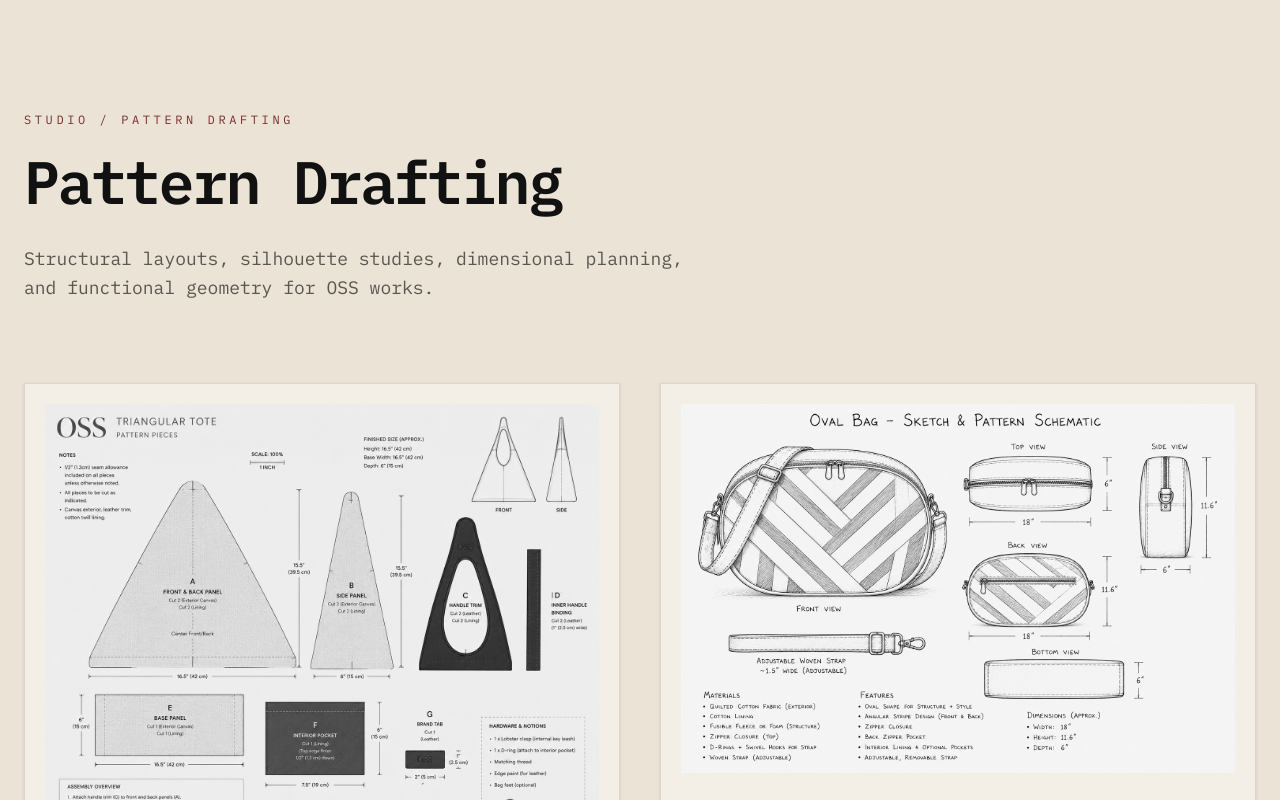
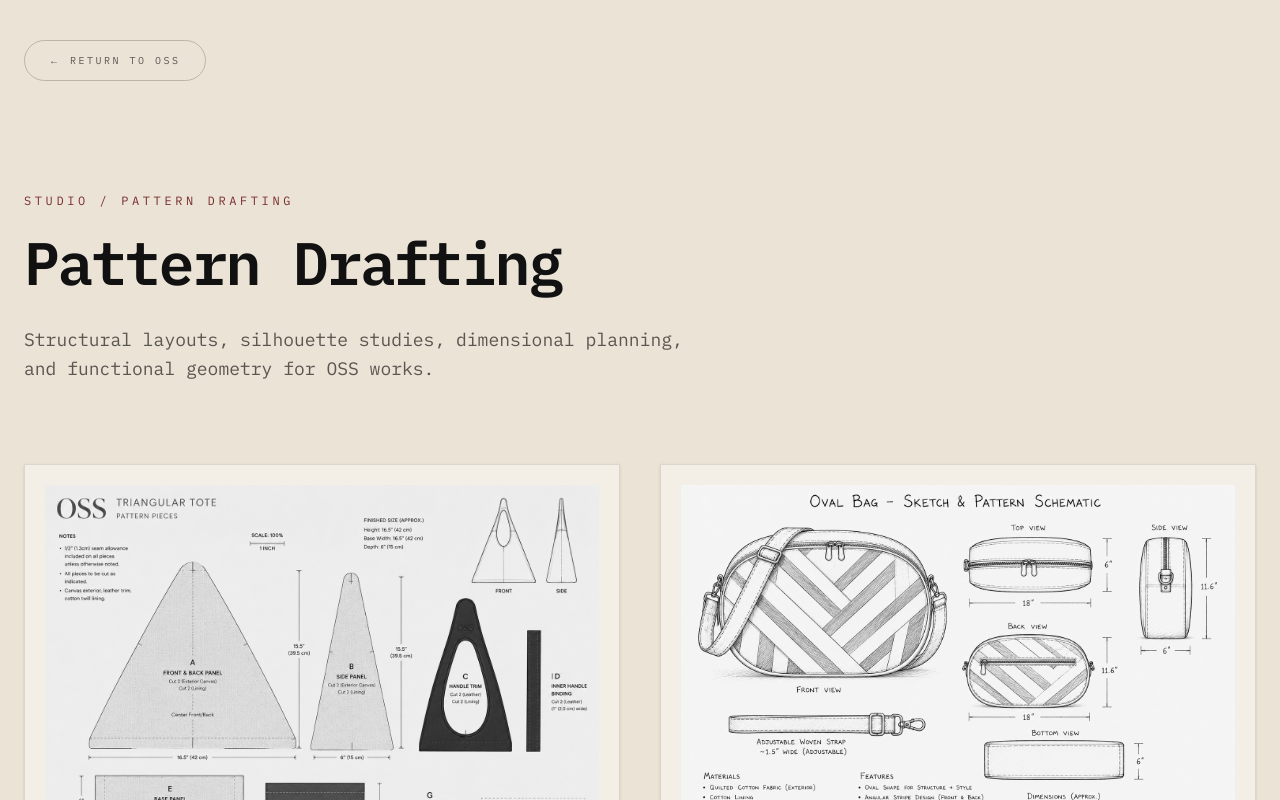
Before and after one commit to coyazo/odd-stitch-studio, a Next.js app: page /studio/patterns in a window 1280 px wide. Shown: the top 800 px of the page. Built offline with nearby package versions, Linux system fonts and the light colour scheme.

Commit message:
new nagivation buttons

```diff
--- a/app/studio/construction/page.js
+++ b/app/studio/construction/page.js
@@ -10,7 +10,14 @@ export default function ConstructionPage() {
 
   return (
     <main className="min-h-screen bg-[#EAE3D6] text-[#111111]">
-
+<div className="max-w-7xl mx-auto px-6 pt-10">
+  <a
+    href="/"
+    className="inline-flex items-center gap-3 border border-[#BEB5A7] px-6 py-3 rounded-full uppercase tracking-[0.25em] text-[10px] text-[#5B5650] hover:border-[#7A2E2E] hover:text-[#7A2E2E] hover:-translate-y-1 hover:shadow-lg transition-all duration-300 ease-out"
+  >
+    ← Return to OSS
+  </a>
+</div>
       {/* HEADER */}
       <section className="max-w-7xl mx-auto px-6 pt-28 pb-20">
         <p className="uppercase tracking-[0.3em] text-[#7A2E2E] text-xs mb-6">
--- a/app/studio/patterns/page.js
+++ b/app/studio/patterns/page.js
@@ -7,6 +7,14 @@ export default function PatternDraftingPage() {
 
   return (
     <main className="min-h-screen bg-[#EAE3D6] text-[#111111]">
+      <div className="max-w-7xl mx-auto px-6 pt-10">
+  <a
+    href="/"
+    className="inline-flex items-center gap-3 border border-[#BEB5A7] px-6 py-3 rounded-full uppercase tracking-[0.25em] text-[10px] text-[#5B5650] hover:border-[#7A2E2E] hover:text-[#7A2E2E] hover:-translate-y-1 hover:shadow-lg transition-all duration-300 ease-out"
+  >
+    ← Return to OSS
+  </a>
+</div>
 
       {/* HEADER */}
       <section className="max-w-7xl mx-auto px-6 pt-28 pb-20">
--- a/app/studio/textiles/page.js
+++ b/app/studio/textiles/page.js
@@ -16,7 +16,14 @@ export default function TextilePage() {
 
   return (
     <main className="min-h-screen bg-[#EAE3D6] text-[#111111]">
-
+<div className="max-w-7xl mx-auto px-6 pt-10">
+  <a
+    href="/"
+    className="inline-flex items-center gap-3 border border-[#BEB5A7] px-6 py-3 rounded-full uppercase tracking-[0.25em] text-[10px] text-[#5B5650] hover:border-[#7A2E2E] hover:text-[#7A2E2E] hover:-translate-y-1 hover:shadow-lg transition-all duration-300 ease-out"
+  >
+    ← Return to OSS
+  </a>
+</div>
       {/* HEADER */}
       <section className="max-w-7xl mx-auto px-6 pt-28 pb-24">
         <p className="uppercase tracking-[0.35em] text-[#7A2E2E] text-xs mb-6">
--- a/app/works/page.js
+++ b/app/works/page.js
@@ -77,6 +77,14 @@ export default function WorksPage() {
 
   return (
     <main className="min-h-screen bg-[#EAE3D6] text-[#111111]">
+      <div className="max-w-7xl mx-auto px-6 pt-10">
+  <a
+    href="/"
+    className="inline-flex items-center gap-3 border border-[#BEB5A7] px-6 py-3 rounded-full uppercase tracking-[0.25em] text-[10px] text-[#5B5650] hover:border-[#7A2E2E] hover:text-[#7A2E2E] hover:-translate-y-1 hover:shadow-lg transition-all duration-300 ease-out"
+  >
+    ← Return to OSS
+  </a>
+</div>
       {/* HEADER */}
       <section className="border-b border-[#D6CFC2]">
         <div className="max-w-7xl mx-auto px-6 pt-28 pb-40">
```
